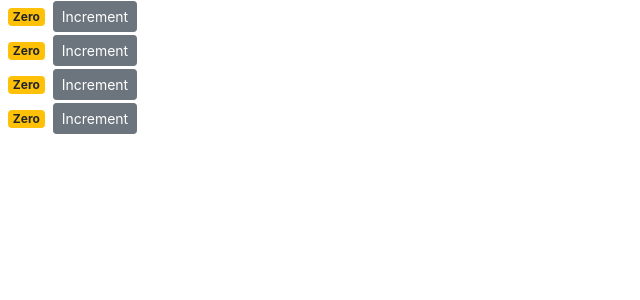
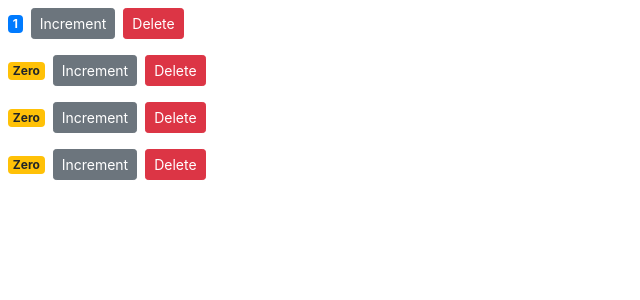
Before and after one commit to loranBepatient/demo_react, a React (Create React App) app: page / in a window 1280 px wide. Shown: the top 300 px of the page, without its empty margins (0-640 px from the left). Built offline with nearby package versions, Linux system fonts and the light colour scheme.

Commit message:
change to sfc

```diff
--- a/src/components/counter.jsx
+++ b/src/components/counter.jsx
@@ -1,12 +1,9 @@
-import React, { Component } from "react";
+/* import React, { Component } from "react";
 
 class Counter extends Component {
   state = {
-    count: 0
+    count: this.props.value
   };
-  // state = {
-  //   count: this.props.value
-  // };
 
   handleIncrement = () => {
     console.log("increment clicked", this);
@@ -29,12 +26,12 @@ class Counter extends Component {
         >
           Increment
         </button>
-        {/* <button
+        <button
           onClick={() => this.props.onDelete(this.props.id)}
           className="btn btn-danger btn-sm m-2"
         >
           Delete
-        </button> */}
+        </button>
       </div>
     );
   }
@@ -50,4 +47,40 @@ class Counter extends Component {
   }
 }
 
+export default Counter; */
+
+import React from "react";
+
+const Counter = props => {
+  const { counter } = props;
+  return (
+    <div>
+      <span className={getBadgeClasses(counter.value)}>
+        {formatCount(counter.value)}
+      </span>
+      <button
+        onClick={() => props.onIncrement(counter)}
+        className="btn btn-secondary btn-sm"
+      >
+        Increment
+      </button>
+      <button
+        onClick={() => props.onDelete(counter.id)}
+        className="btn btn-danger btn-sm m-2"
+      >
+        Delete
+      </button>
+    </div>
+  );
+};
+
+function getBadgeClasses(value) {
+  let badgeClasses = "badge m-2 badge-";
+  return (badgeClasses += value === 0 ? "warning" : "primary");
+}
+
+function formatCount(count) {
+  return count === 0 ? "Zero" : count;
+}
+
 export default Counter;
--- a/src/components/counters.jsx
+++ b/src/components/counters.jsx
@@ -11,32 +11,30 @@ class Counters extends Component {
     ]
   };
 
-  componentDidMount() {
-    console.log(this.state);
-  }
-
   onDelete = id => {
     const counters = this.state.counters.filter(c => c.id !== id);
     this.setState({ counters });
   };
+
+  onIncrement = counter => {
+    const counters = [...this.state.counters];
+    const index = counters.indexOf(counter);
+    counters[index]["value"]++;
+
+    this.setState(counters);
+  };
   render() {
     return (
       <div>
-        <Counter />
-        <Counter />
-        <Counter />
-        <Counter />
+        {this.state.counters.map(counter => (
+          <Counter
+            key={counter.id}
+            counter={counter}
+            onDelete={this.onDelete}
+            onIncrement={this.onIncrement}
+          />
+        ))}
       </div>
-      // <div>
-      //   {this.state.counters.map(counter => (
-      //     <Counter
-      //       key={counter.id}
-      //       value={counter.value}
-      //       id={counter.id}
-      //       onDelete={this.onDelete}
-      //     />
-      //   ))}
-      // </div>
     );
   }
 }
```
